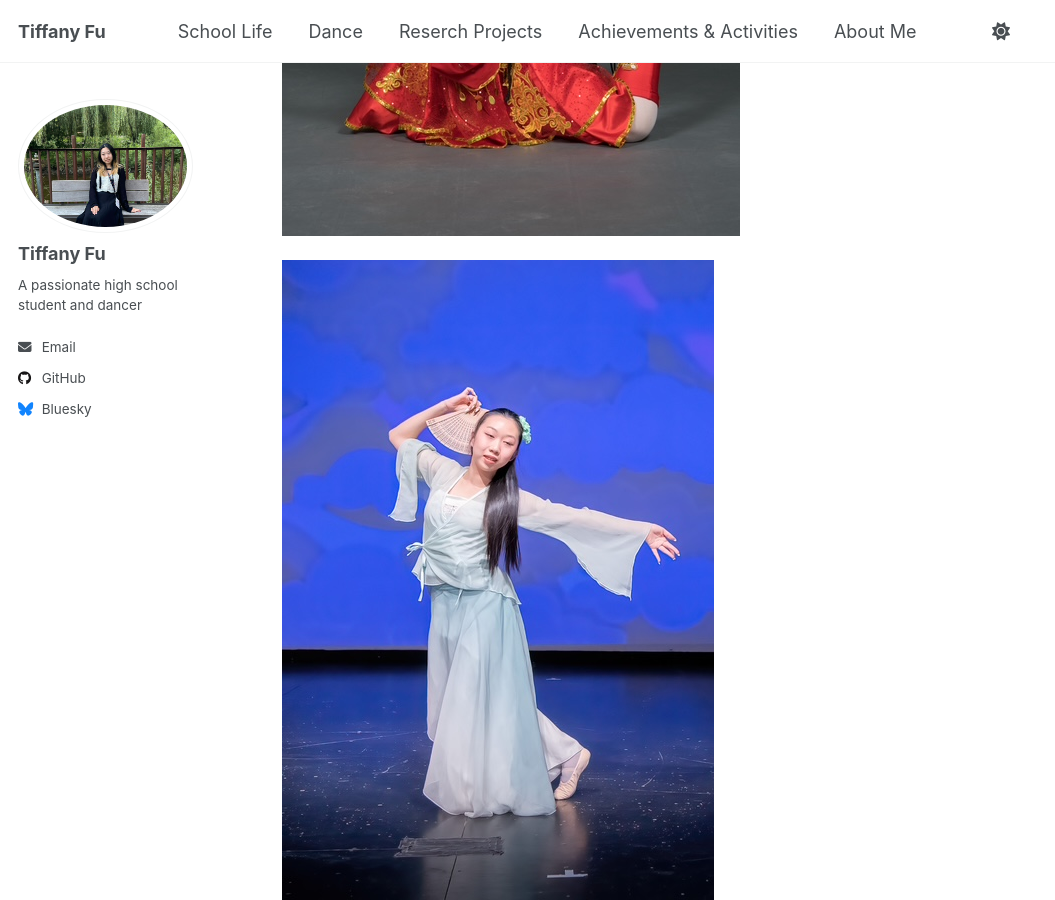
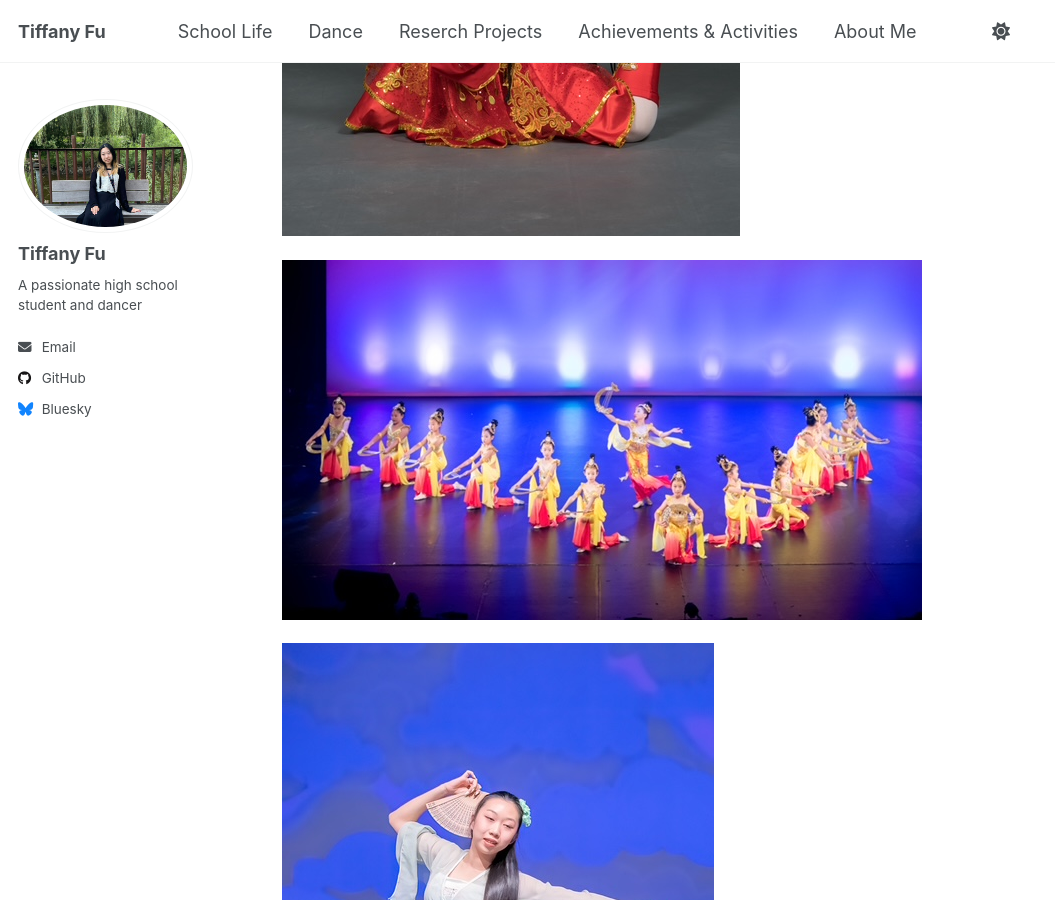
Before and after one commit to TiffanyJTFu/TiffanyFu, a Jekyll site: the page built from _talks/DanceandGrowthMoment.md, in a window 1280 px wide and 900 px high, scrolled down 5344 px. Shown: the whole window, without its empty margins (0-1055 px from the left). Built offline with Jekyll 4.4.1, drawn with Linux system fonts in a browser that asks for light colours; a script that is not in the unit is left out.

Commit message:
Update DanceandGrowthMoment.md

```diff
--- a/_talks/DanceandGrowthMoment.md
+++ b/_talks/DanceandGrowthMoment.md
@@ -25,6 +25,8 @@ location: "Toronto, Canada"
 
 ![Dance10](https://tiffanyjtfu.github.io/TiffanyFu/images/dancetech5.JPG)
 
+![Dance10](https://tiffanyjtfu.github.io/TiffanyFu/images/dancedunhuang1.JPG)
+
 ![Dance10](https://tiffanyjtfu.github.io/TiffanyFu/images/dancezhexian1.JPG)
 
 ![Dance10](https://tiffanyjtfu.github.io/TiffanyFu/images/dancepeacock2.JPG)
```
